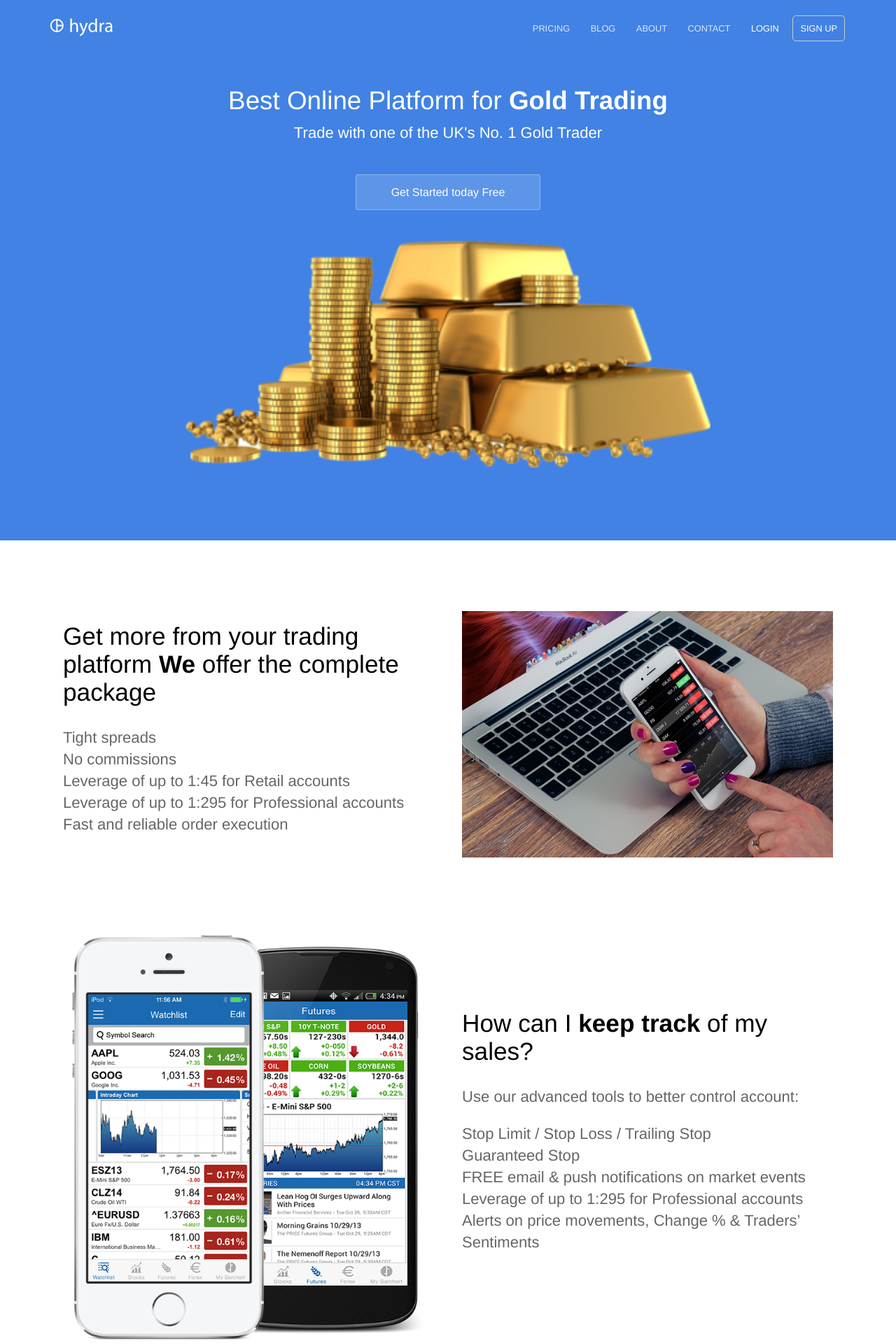
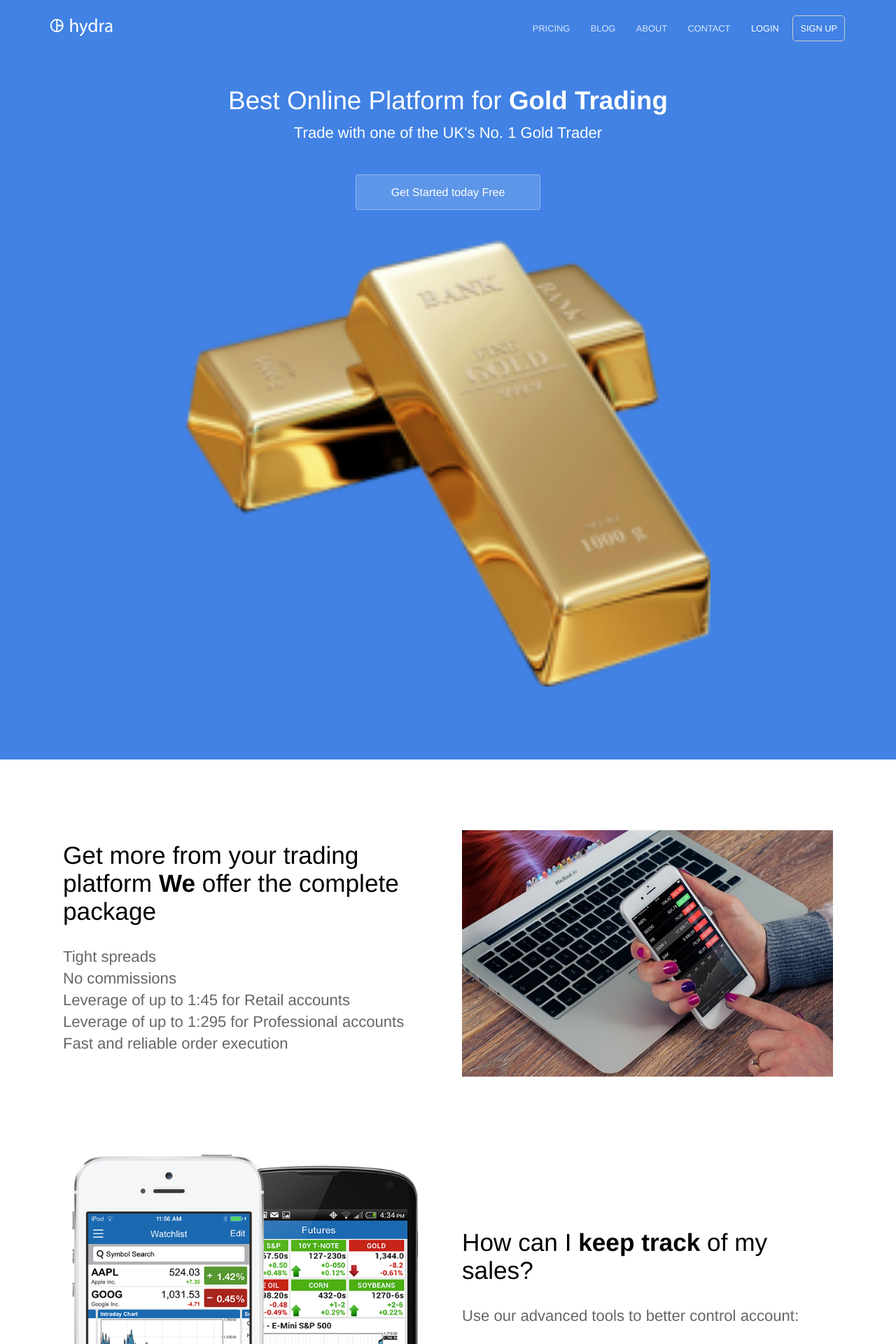
Before and after one commit to GOLDTRADERS/temp.github.io, a Jekyll site: the page built from index.html, in a window 1280 px wide. Shown: the top 1920 px of the page at 70% size. Built offline with Jekyll 4.4.1, drawn with Linux system fonts in a browser that asks for light colours.

Commit message:
Update index.html

```diff
--- a/index.html
+++ b/index.html
@@ -8,7 +8,7 @@
 		<p class="subtext editable">Trade with one of the UK's No. 1 Gold Trader</p>
 		<div class="cta button alt"><a href="/sign-up/">Get Started today Free</a></div>
 		<div>
-			<img src="/images/gold-bar-png-41027.png" alt="Screenshot" width="400" />
+			<img src="/images/gold-bar-png-41.png" alt="Screenshot" width="200" />
 		</div>
 	</div>
 </section>
```
